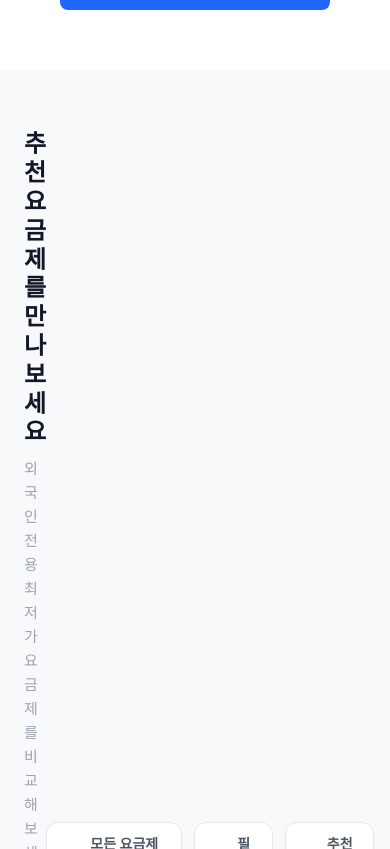
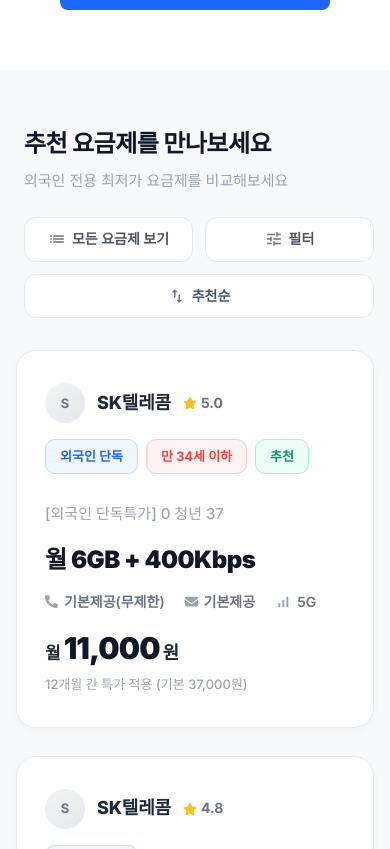
Before and after one commit to chunsang369/umjc-f-usim, a Next.js app: page /en in a window 390 px wide. Shown: the part 2375-3224 px from the top of the page. Built offline with nearby package versions, Linux system fonts and the light colour scheme.

Commit message:
fix: 모바일 환경에서 요금제 섹션 제목 쏠림 현상 수정 (Responsive Header)

```diff
--- a/components/landing/PopularPlans.module.css
+++ b/components/landing/PopularPlans.module.css
@@ -486,4 +486,22 @@
     flex-direction: column;
     align-items: flex-start;
   }
+
+  .sectionHeader {
+    flex-direction: column;
+    align-items: flex-start;
+    gap: 24px;
+    margin-bottom: 32px;
+  }
+
+  .actionButtons {
+    width: 100%;
+    flex-wrap: wrap;
+  }
+
+  .actionBtn {
+    flex: 1;
+    justify-content: center;
+    white-space: nowrap;
+  }
 }
```
